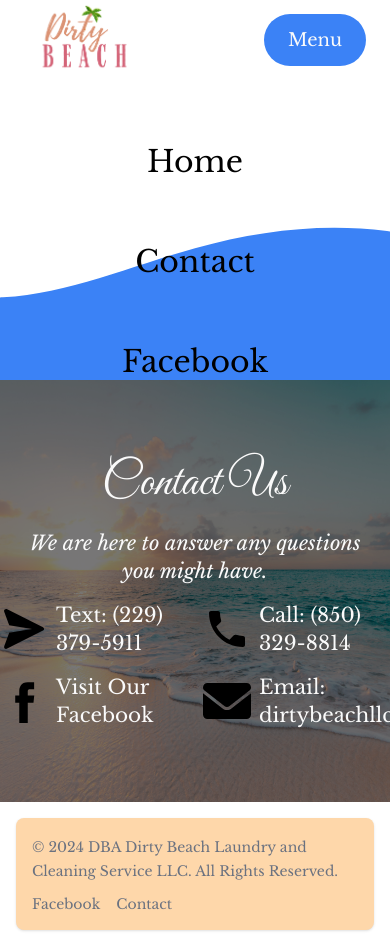
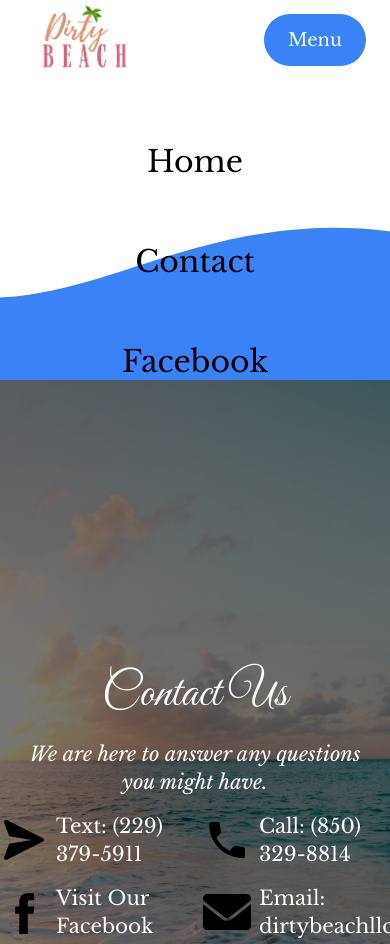
Before and after one commit to Pairadux/dirtybeach-html, a website: page src/contact.html in a window 390 px wide. Shown: the top 944 px of the page. Drawn offline with nearby package versions, Linux system fonts and the light colour scheme.

Commit message:
updated contact page responsiveness

```diff
--- a/src/contact.html
+++ b/src/contact.html
@@ -98,7 +98,7 @@
     </nav>
 
     <main>
-      <section class="relative overflow-hidden h-[50vh]">
+      <section class="relative overflow-hidden h-screen sm:h-[50vh]">
         <img
           class="h-full object-cover w-full brightness-50"
           src="static/images/beach_image.jpg"
```
Also changed, not shown: src/static/css/output.css.
